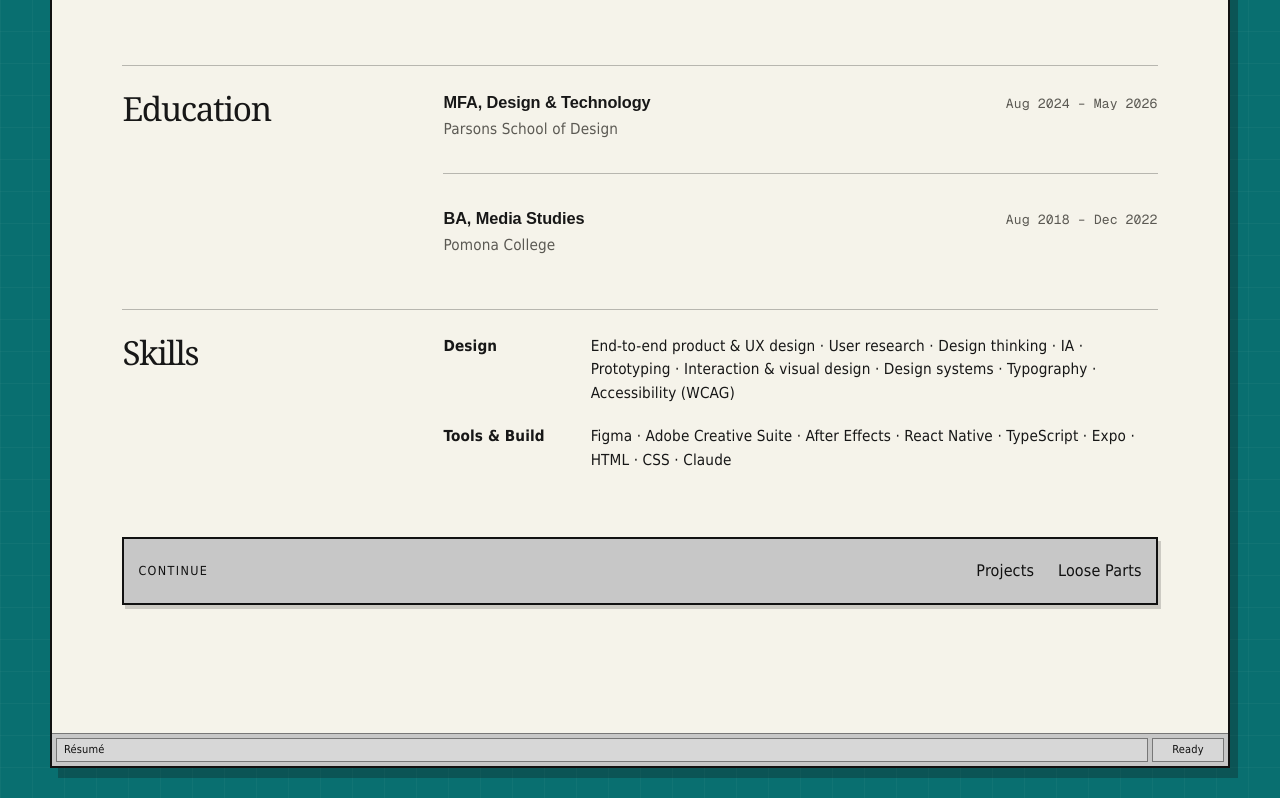
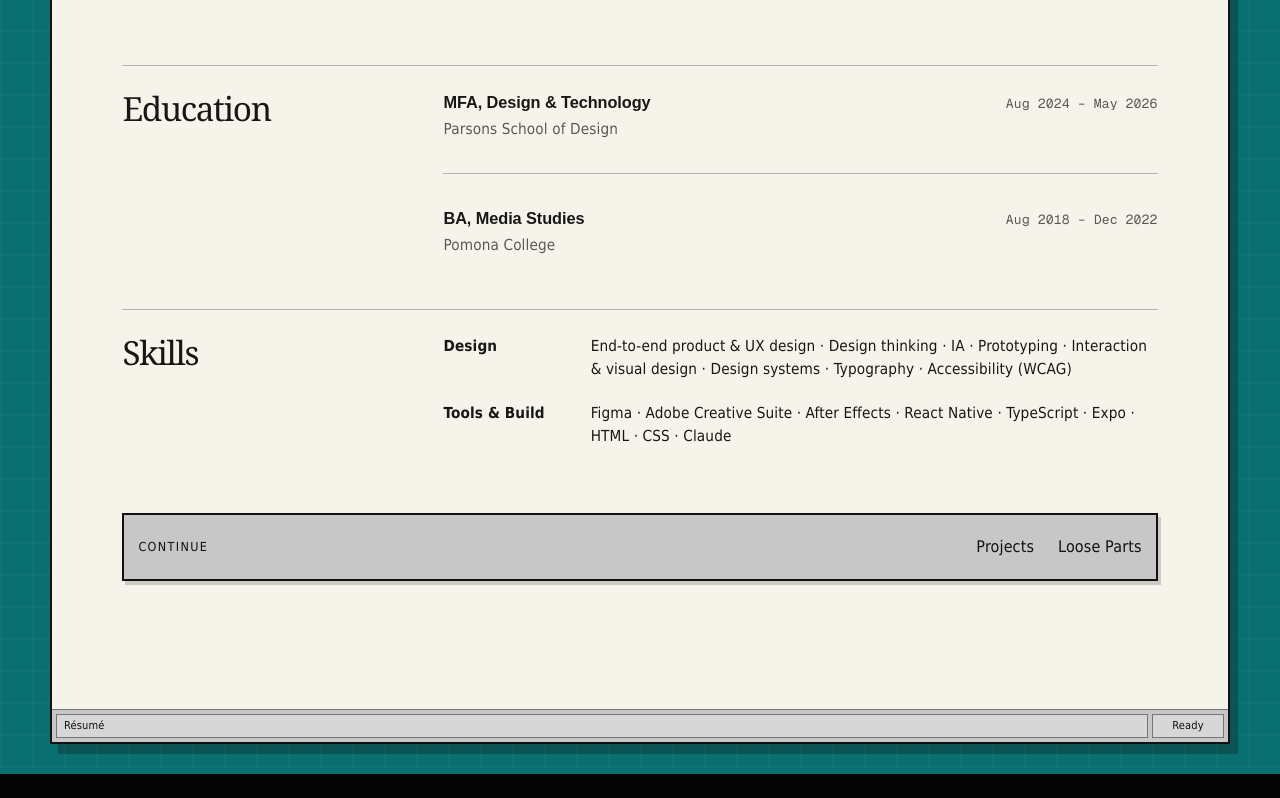
Before and after one commit to ashim238/myles-portfolio-migration, a Next.js app: page /resume in a window 1280 px wide. Shown: the part 2753-3551 px from the top of the page. After the commit the page ends 3527 px from the top, so only its background shows below. Built offline with nearby package versions, Linux system fonts and the light colour scheme; a web font is replaced by a local one.

Commit message:
Remove user research from the portfolio résumé skills

```diff
--- a/src/app/resume/page.tsx
+++ b/src/app/resume/page.tsx
@@ -89,7 +89,6 @@ const SKILLS: { label: string; items: string[] }[] = [
     label: "Design",
     items: [
       "End-to-end product & UX design",
-      "User research",
       "Design thinking",
       "IA",
       "Prototyping",
```
Also changed, not shown: 1 other file (tests, documents, lock files or other folders).
